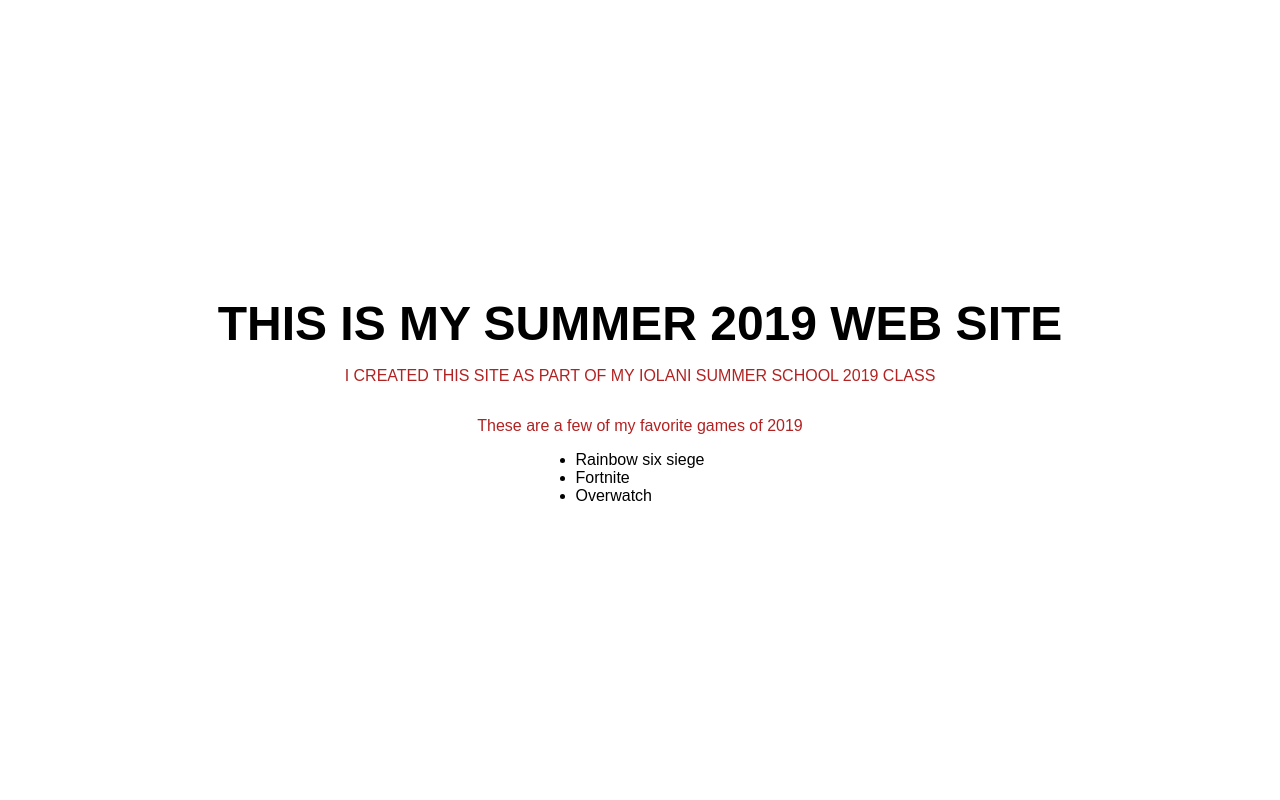
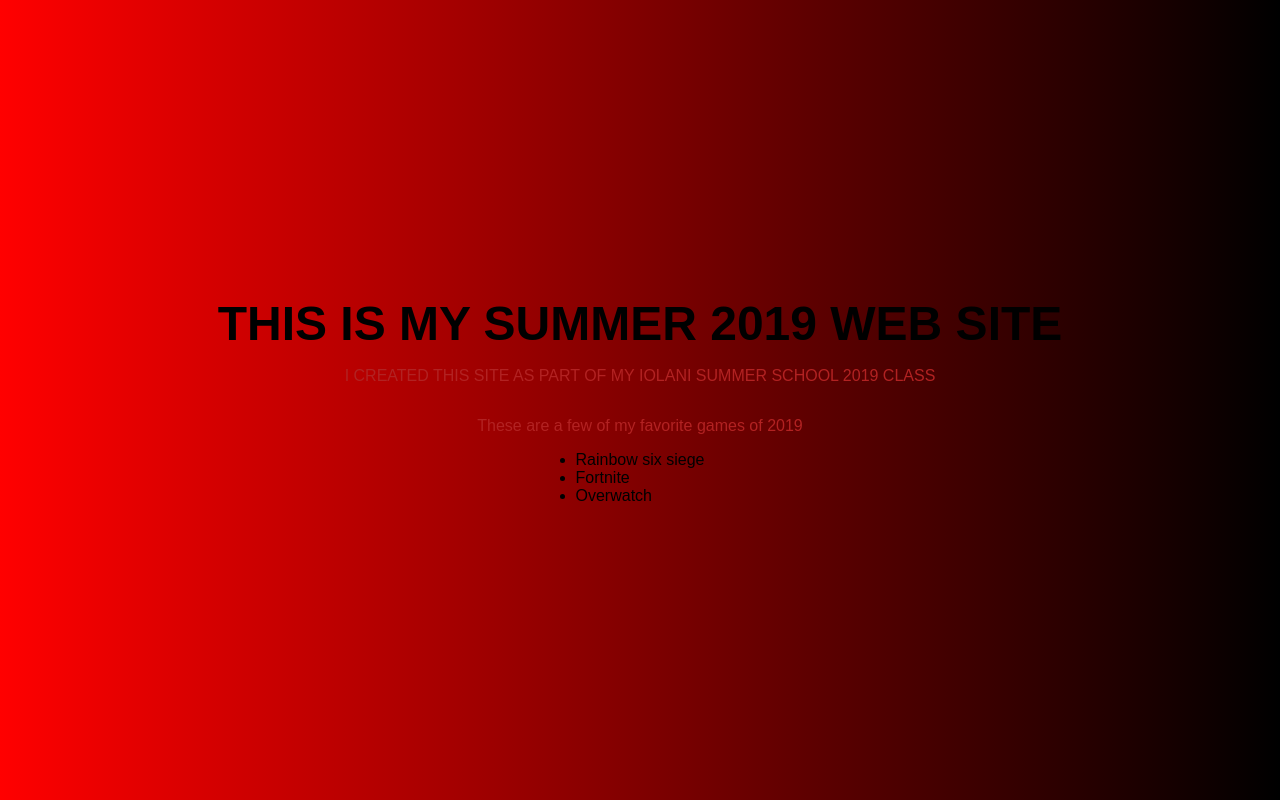
Before and after one commit to iwebstudent02/iwebstudent02.github.io, a plain HTML site: page index.html in a window 1280 px wide. Drawn offline with Linux system fonts and the light colour scheme.

Commit message:
linear gradient

```diff
--- a/css/style.css
+++ b/css/style.css
@@ -1,5 +1,5 @@
 body {
-    background-image: linear-gradient,(red black);
+    background-image: linear-gradient(to right, red ,black);
     margin: 0;
     padding: 0;
     font-family: sans-serif;
```
